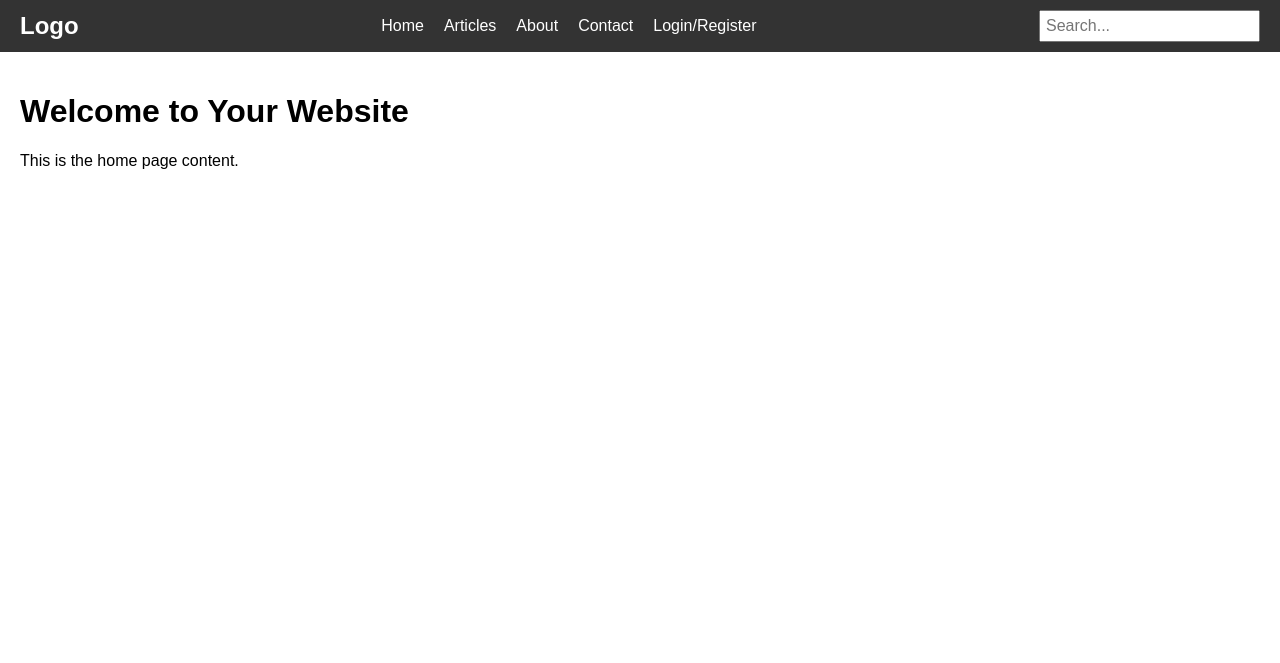
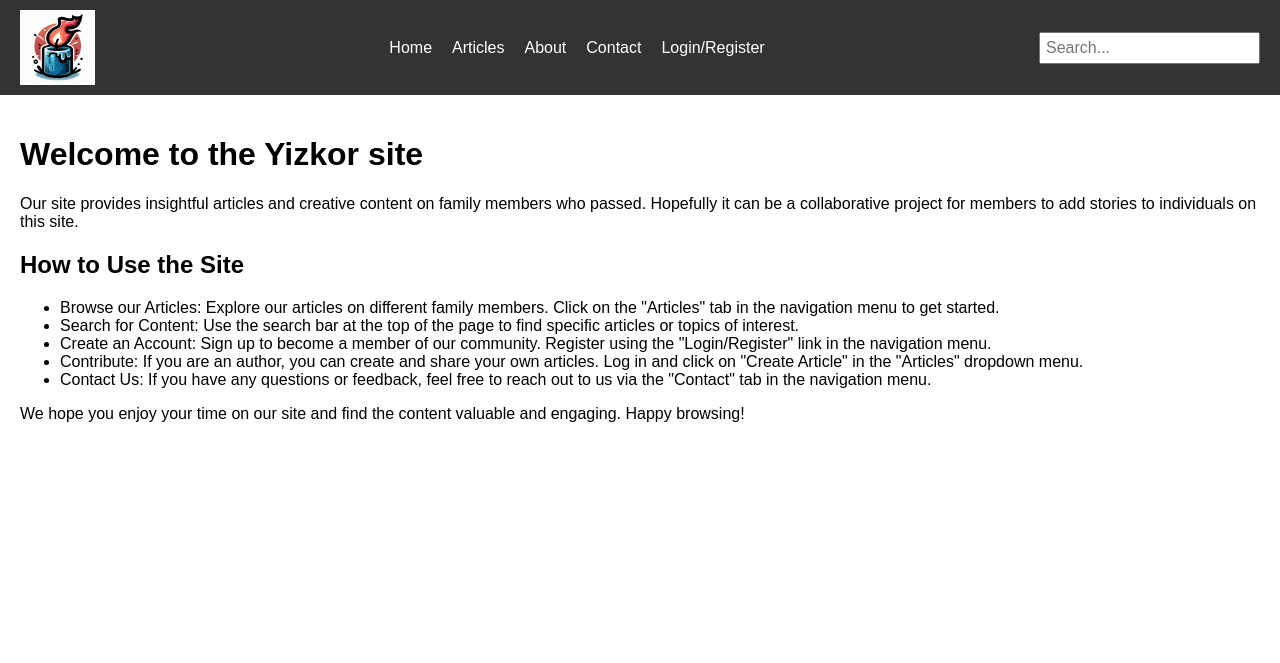
Before and after one commit to yaronb/yizkor_flask, a Flask app: page / in a window 1280 px wide. Shown: the top 663 px of the page. Run offline with Flask 3, Linux system fonts and the light colour scheme.

Commit message:
added logo

```diff
--- a/app/main/templates/index.html
+++ b/app/main/templates/index.html
@@ -3,6 +3,17 @@
 {% block title %}Home{% endblock %}
 
 {% block content %}
-<h1>Welcome to Your Website</h1>
-<p>This is the home page content.</p>
+<h1>Welcome to the Yizkor site</h1>
+<p>Our site provides insightful articles and creative content on family members who passed. Hopefully it can be a collaborative project for members to add stories to individuals on this site. </p>
+
+<h2>How to Use the Site</h2>
+<ul>
+    <li>Browse our Articles: Explore our articles on different family members. Click on the "Articles" tab in the navigation menu to get started. </li>
+    <li>Search for Content: Use the search bar at the top of the page to find specific articles or topics of interest.</li>
+    <li>Create an Account: Sign up to become a member of our community. Register using the "Login/Register" link in the navigation menu.</li>
+    <li>Contribute: If you are an author, you can create and share your own articles. Log in and click on "Create Article" in the "Articles" dropdown menu.</li>
+    <li>Contact Us: If you have any questions or feedback, feel free to reach out to us via the "Contact" tab in the navigation menu.</li>
+</ul>
+
+<p>We hope you enjoy your time on our site and find the content valuable and engaging. Happy browsing!</p>
 {% endblock %}
--- a/app/main/templates/layout.html
+++ b/app/main/templates/layout.html
@@ -3,12 +3,12 @@
 <head>
     <meta charset="UTF-8">
     <meta name="viewport" content="width=device-width, initial-scale=1.0">
-    <title>{% block title %}Your Website{% endblock %}</title>
+    <title>{% block title %}Yizkor{% endblock %}</title>
     <link rel="stylesheet" href="{{ url_for('static', filename='css/styles.css') }}">
 </head>
 <body>
     <header>
-        <div class="logo">Logo</div>
+        <img src="{{ url_for('static', filename='images/candlelogo.png') }}" alt="Yizkor Logo" style="width:75px; height:auto;">
         <nav>
             <ul>
                 <li><a href="{{ url_for('main.index') }}">Home</a></li>
```
Also changed, not shown: app/static/images/candlelogo.png (added).
